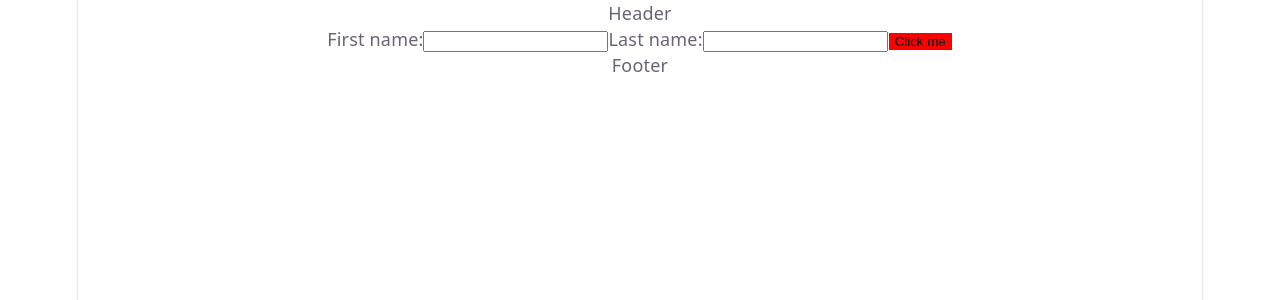
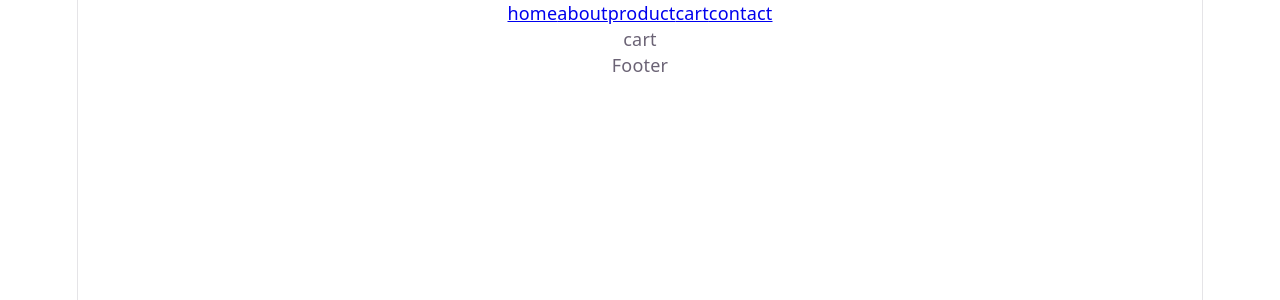
Before and after one commit to pratikkakani080/react_09_09, a React (Vite) app: page /cart in a window 1280 px wide. Shown: the top 300 px of the page. Built offline with nearby package versions, Linux system fonts and the light colour scheme.

Commit message:
add: routing

```diff
--- a/package.json
+++ b/package.json
@@ -11,7 +11,8 @@
   },
   "dependencies": {
     "react": "^19.2.8",
-    "react-dom": "^19.2.8"
+    "react-dom": "^19.2.8",
+    "react-router": "^8.3.1"
   },
   "devDependencies": {
     "@eslint/js": "^10.0.1",
--- a/src/App.tsx
+++ b/src/App.tsx
@@ -1,21 +1,17 @@
+import { BrowserRouter } from "react-router";
 import "./App.css";
-import About from "./components/about";
-import Button from "./components/button";
 import Footer from "./components/footer";
 import Header from "./components/header";
+import Routing from "./components/routing";
 
 function App() {
   return (
     <>
-      <Header />
-      <div>
-        <About />
-        {/* <Button buttonName={"Confirm"} bgColor={"Green"} />
-        <Button bgColor={"Magenta"} />
-        <Button buttonName={"Submit"} bgColor={"Blue"} />
-        <Button buttonName={"Cancel"} /> */}
-      </div>
-      <Footer />
+      <BrowserRouter>
+        <Header />
+        <Routing />
+        <Footer />
+      </BrowserRouter>
     </>
   );
 }
--- a/src/components/header/index.tsx
+++ b/src/components/header/index.tsx
@@ -2,7 +2,13 @@ import React from 'react'
 
 function Header() {
   return (
-    <div>Header</div>
+    <div>
+      <a href='/'>home</a>
+      <a href='/about'>about</a>
+      <a href='/products'>product</a>
+      <a href='/cart'>cart</a>
+      <a href='/contact'>contact</a>
+    </div>
   )
 }
 
--- /dev/null
+++ b/src/components/routing/index.tsx
@@ -0,0 +1,17 @@
+import React from "react";
+import { Route, Routes } from "react-router";
+import About from "../../modules/about";
+
+function Routing() {
+  return (
+    <Routes>
+      <Route path="/" element={<div>home</div>} />
+      <Route path="/about" element={<About />} />
+      <Route path="/contact" element={<div>contact</div>} />
+      <Route path="/products" element={<div>Product</div>} />
+      <Route path="/cart" element={<div>cart</div>} />
+    </Routes>
+  );
+}
+
+export default Routing;
--- a/src/components/about/index.tsx
+++ b/src/modules/about/index.tsx
@@ -1,5 +1,5 @@
 import React from "react";
-import Button from "../button";
+import Button from "../../components/button";
 
 function About() {
   const handleSubmit = () => {
```
Also changed, not shown: 2 other files (tests, documents, lock files or other folders).
